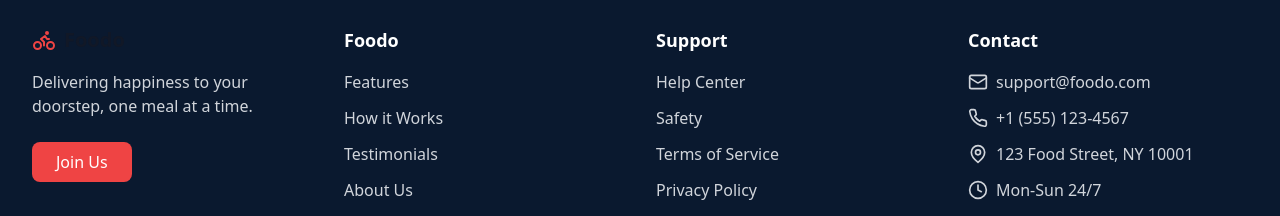
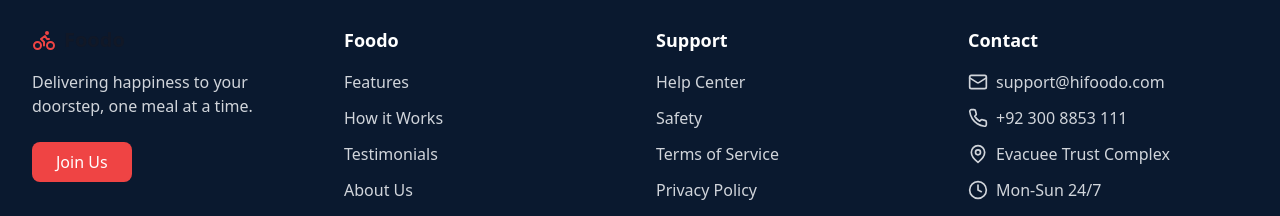
Before and after one commit to basiljilani/Foodo-MVP, a React (Vite) app: page /help in a window 1280 px wide. Shown: the part 1461-1677 px from the top of the page. Built offline with nearby package versions, Linux system fonts and the light colour scheme; no server answers.

Commit message:
Update footer contact information with new address and contact details

```diff
--- a/src/components/Footer.tsx
+++ b/src/components/Footer.tsx
@@ -21,9 +21,9 @@ export default function Footer() {
       { name: 'Privacy Policy', href: '#' }
     ],
     contact: [
-      { icon: Mail, text: 'support@foodo.com' },
-      { icon: Phone, text: '+1 (555) 123-4567' },
-      { icon: MapPin, text: '123 Food Street, NY 10001' },
+      { icon: Mail, text: 'support@hifoodo.com' },
+      { icon: Phone, text: '+92 300 8853 111' },
+      { icon: MapPin, text: 'Evacuee Trust Complex' },
       { icon: Clock, text: 'Mon-Sun 24/7' }
     ]
   };
```
